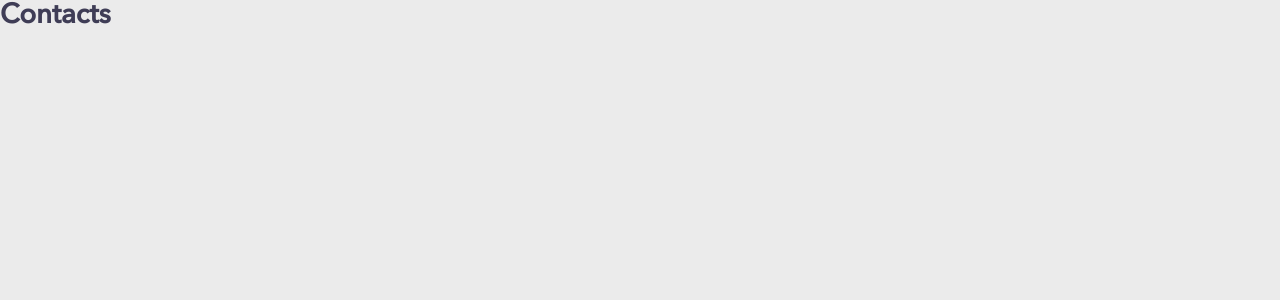
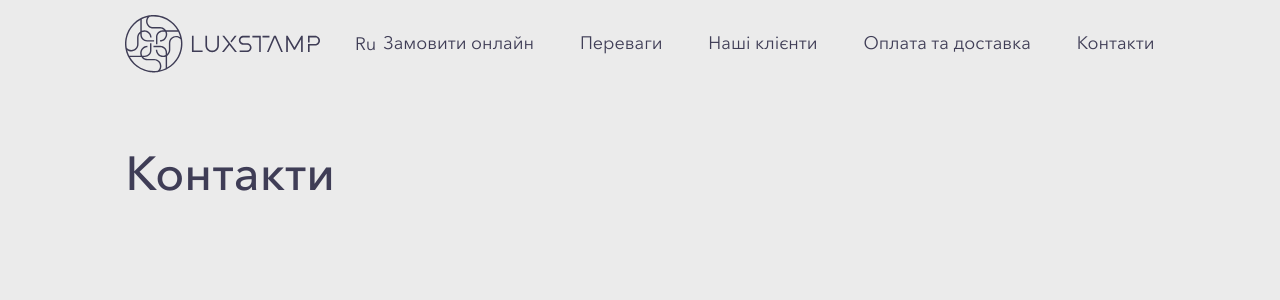
Before and after one commit to letmewin22/luxstamp, a React app: page /contacts in a window 1280 px wide. Shown: the top 300 px of the page. Built offline with nearby package versions, Linux system fonts and the light colour scheme.

Commit message:
add transitions and form text in the db

```diff
--- a/package.json
+++ b/package.json
@@ -30,6 +30,7 @@
     "eslint-plugin-react": "7.19.0",
     "eslint-plugin-react-hooks": "^1.6.1",
     "file-loader": "4.3.0",
+    "framer-motion": "^2.9.4",
     "fs-extra": "^8.1.0",
     "gsap": "^3.5.1",
     "html-webpack-plugin": "4.0.0-beta.11",
@@ -53,7 +54,6 @@
     "react-dev-utils": "^10.2.1",
     "react-dom": "^17.0.1",
     "react-router-dom": "^5.2.0",
-    "react-transition-group": "^4.4.1",
     "resolve": "1.15.0",
     "resolve-url-loader": "3.1.2",
     "sass-loader": "8.0.2",
--- a/public/db.json
+++ b/public/db.json
@@ -197,6 +197,61 @@
         ],
         "button": "Зв'язатися з нами",
         "copyright": "© 2020 Luxstamp. Усі права захищено"
+      },
+      "form": {
+        "signet": {
+          "screens": [
+            {
+              "title": "Оберіть вид виробу",
+              "items": [
+                "Нова",
+                "По відбитку"
+              ]
+            },
+            {
+              "title": "Оберіть термін виготовлення",
+              "items": [
+                "1 година",
+                "1 день"
+              ]
+            },
+            {
+              "title": "Оберіть організаційно-правову форму діяльності",
+              "items": [
+                "ФОП",
+                "ТОВ",
+                "Нотаріус/адвокат",
+                "Лікар"
+              ]
+            },
+            {
+              "title": "Оберіть організаційно-правову форму діяльності",
+              "items": [
+                "ФОП",
+                "ТОВ",
+                "Нотаріус/адвокат",
+                "Лікар"
+              ]
+            },
+            {
+              "title": "Оберіть дизайн печатки",
+              "items": []
+            },
+            {
+              "title": "Оберіть тип оснастки",
+              "items": []
+            },
+            {
+              "title": "Оберіть додаткові аксесуари",
+              "items": [
+                "Штемпельна подушка (чорний або червоний відтиск)",
+                "Штемпельна подушка із 2-ма кольорами",
+                "Штемпельна фарба (25 мл) 80 грн",
+                "Футляр для печатки 80 грн"
+              ]
+            }
+          ]
+        }
       }
     },
     "ru": {
--- a/src/App.js
+++ b/src/App.js
@@ -1,20 +1,16 @@
 import React from 'react'
-import {Switch, Route} from 'react-router-dom'
-import {TransitionGroup, CSSTransition} from 'react-transition-group'
+import {Switch, Route, useLocation} from 'react-router-dom'
+import {AnimatePresence} from 'framer-motion'
 
 import {Home} from './pages/Home'
 import {Contacts} from './pages/Contacts'
 
 function App() {
+  const location = useLocation()
   return (
     <div className='app'>
-      <TransitionGroup>
-        <CSSTransition
-          // key={location.key}
-          timeout={{enter: 300, exit: 300}}
-          classNames={'fade'}
-        >
-          <Switch>
+      <AnimatePresence exitBeforeEnter>
+        <Switch location={location} key={location.pathname}>
           <Route path='/' exact>
             <Home />
           </Route>
@@ -22,8 +18,7 @@ function App() {
             <Contacts />
           </Route>
         </Switch>
-        </CSSTransition>
-      </TransitionGroup>
+      </AnimatePresence>
     </div>
   )
 }
--- a/src/components/Landing/Header/headerLoading.js
+++ b/src/components/Landing/Header/headerLoading.js
@@ -9,13 +9,17 @@ export const useHeaderLoading = (header) => {
 
     document.body.style.setProperty('--offset', offset + 'px')
     document.body.classList.add('e-fixed')
+    document.body.style.pointerEvents = 'none'
 
     const h1 = header.current.querySelector('h1')
     const p = header.current.querySelector('p')
     const img = header.current.querySelector('.header__img-wrapper')
     const btn = header.current.querySelector('.btn')
     const tl = gsap.timeline({
-      onComplete: () => document.body.classList.remove('e-fixed')
+      onComplete: () => {
+        document.body.classList.remove('e-fixed')
+        document.body.style.pointerEvents = 'auto'
+      }
     })
     tl.to(h1, {duration: 0.5, opacity: 1, y: 0, ease: 'power2.out'}, 0.4)
     tl.to(p, {duration: 0.5, opacity: 1, y: 0, ease: 'power2.out'}, 0.6)
--- a/src/components/Landing/Landing.js
+++ b/src/components/Landing/Landing.js
@@ -1,8 +1,5 @@
-import React, {useState, useEffect} from 'react'
+import React from 'react'
 import {useResource} from '@/resource'
-import TextContext from '@/context/TextContext'
-
-import {Navbar} from '../Navbar/Navbar'
 import {Header} from './Header/Header'
 import {Instruction} from './sections/Instruction'
 import {Order} from './sections/Order'
@@ -19,23 +16,8 @@ import './Landing.scss'
 const resource = useResource()
 
 export const Landing = () => {
-  const [lang, setLang] = useState('uk')
-  const languages = resource.text.read()
-
-  useEffect(() => {
-    document.title = languages[lang].title
-  }, [languages, lang])
-
-  const langSwitcher = (e) => {
-    const langSwitcherText = lang === 'uk' ? 'Ua' : 'Ru'
-    e.target.innerText = langSwitcherText
-    lang === 'uk' ? setLang('ru') : setLang('uk')
-  }
-
   return (
     <>
-      <TextContext.Provider value={languages[lang]}>
-        <Navbar langSwitcher={langSwitcher} />
       <Header />
       <main>
         <Instruction />
@@ -48,7 +30,6 @@ export const Landing = () => {
         <CallToAction />
         <Footer />
       </main>
-      </TextContext.Provider>
     </>
   )
 }
--- a/src/components/Landing/Landing.scss
+++ b/src/components/Landing/Landing.scss
@@ -831,3 +831,7 @@
     margin-top: 32px;
   }
 }
+
+.contacts-header {
+  padding-top: size(177, 100);
+}
--- a/src/components/Landing/sections/Order.js
+++ b/src/components/Landing/sections/Order.js
@@ -5,7 +5,17 @@ import { signetData } from '@/data/signetData'
 
 
 export const Order = () => {
-  const {order} = useContext(TextContext)
+  const {order, form} = useContext(TextContext)
+
+
+  signetData.forEach((el, i) => {
+    el.title = form.signet.screens[i].title
+    el.items.forEach((item, j) => {
+      form.signet.screens[i].items[j] &&
+      (item.name = form.signet.screens[i].items[j])
+    })
+  })
+
 
   const [items, setItems] = useState([{
         id: 1,
--- /dev/null
+++ b/src/hoc/AnimationWrapper.js
@@ -0,0 +1,17 @@
+import React from 'react'
+import {motion} from 'framer-motion'
+import {pageTransition, pageVariants} from '@/pageTransition'
+
+export const AnimationWrapper = ({children}) => {
+  return (
+    <motion.div
+      initial='out'
+      animate='in'
+      exit='out'
+      variants={pageVariants}
+      transition={pageTransition}
+    >
+      {children}
+    </motion.div>
+  )
+}
--- /dev/null
+++ b/src/hoc/PageLayout.js
@@ -0,0 +1,31 @@
+import React, {useEffect, useState} from 'react'
+import TextContext from '@/context/TextContext'
+import {useResource} from '@/resource'
+import {Navbar} from '@/components/Navbar/Navbar'
+import {AnimationWrapper} from './AnimationWrapper'
+
+const resource = useResource()
+
+export const PageLayout = ({children}) => {
+  const [lang, setLang] = useState('uk')
+  const languages = resource.text.read()
+
+  useEffect(() => {
+    document.title = languages[lang].title
+  }, [languages, lang])
+
+  const langSwitcher = (e) => {
+    const langSwitcherText = lang === 'uk' ? 'Ua' : 'Ru'
+    e.target.innerText = langSwitcherText
+    lang === 'uk' ? setLang('ru') : setLang('uk')
+  }
+
+  return (
+    <>
+      <TextContext.Provider value={languages[lang]}>
+        <Navbar langSwitcher={langSwitcher} />
+        <AnimationWrapper>{children}</AnimationWrapper>
+      </TextContext.Provider>
+    </>
+  )
+}
--- /dev/null
+++ b/src/pageTransition.js
@@ -0,0 +1,14 @@
+export const pageVariants = {
+  in: {
+    opacity: 1
+  },
+  out: {
+    opacity: 0
+  }
+}
+
+export const pageTransition = {
+  type: 'tween',
+  duration: 0.25,
+  ease: 'easeOut'
+}
--- a/src/pages/Contacts.js
+++ b/src/pages/Contacts.js
@@ -1,9 +1,17 @@
-import React from 'react'
+import React, {Suspense} from 'react'
+import {PageLayout} from '@/hoc/PageLayout'
+import {Loader} from '@/components/Loader/Loader'
 
 export const Contacts = () => {
   return (
-    <div>
-      <h2>Contacts</h2>
-    </div>
+    <Suspense fallback={<Loader />}>
+      <PageLayout>
+        <header className='contacts-header'>
+          <div className='container contacts-header__container'>
+            <h1 className='h1'>Контакти</h1>
+          </div>
+        </header>
+      </PageLayout>
+    </Suspense>
   )
 }
--- a/src/pages/Home.js
+++ b/src/pages/Home.js
@@ -1,13 +1,14 @@
-import React, { Suspense } from 'react'
-import { Landing } from '@/components/Landing/Landing'
-import { Loader } from '@/components/Loader/Loader'
+import React, {Suspense} from 'react'
+import {PageLayout} from '@/hoc/PageLayout'
+import {Landing} from '@/components/Landing/Landing'
+import {Loader} from '@/components/Loader/Loader'
 
 export const Home = () => {
   return (
-    <div>
-      <Suspense fallback={<Loader/>}>
+    <Suspense fallback={<Loader />}>
+      <PageLayout>
         <Landing />
-      </Suspense>
-    </div>
+      </PageLayout>
+    </Suspense>
   )
 }
```
Also changed, not shown: 1 other file (tests, documents, lock files or other folders). Lines whose indentation alone changed are shown as unchanged.
